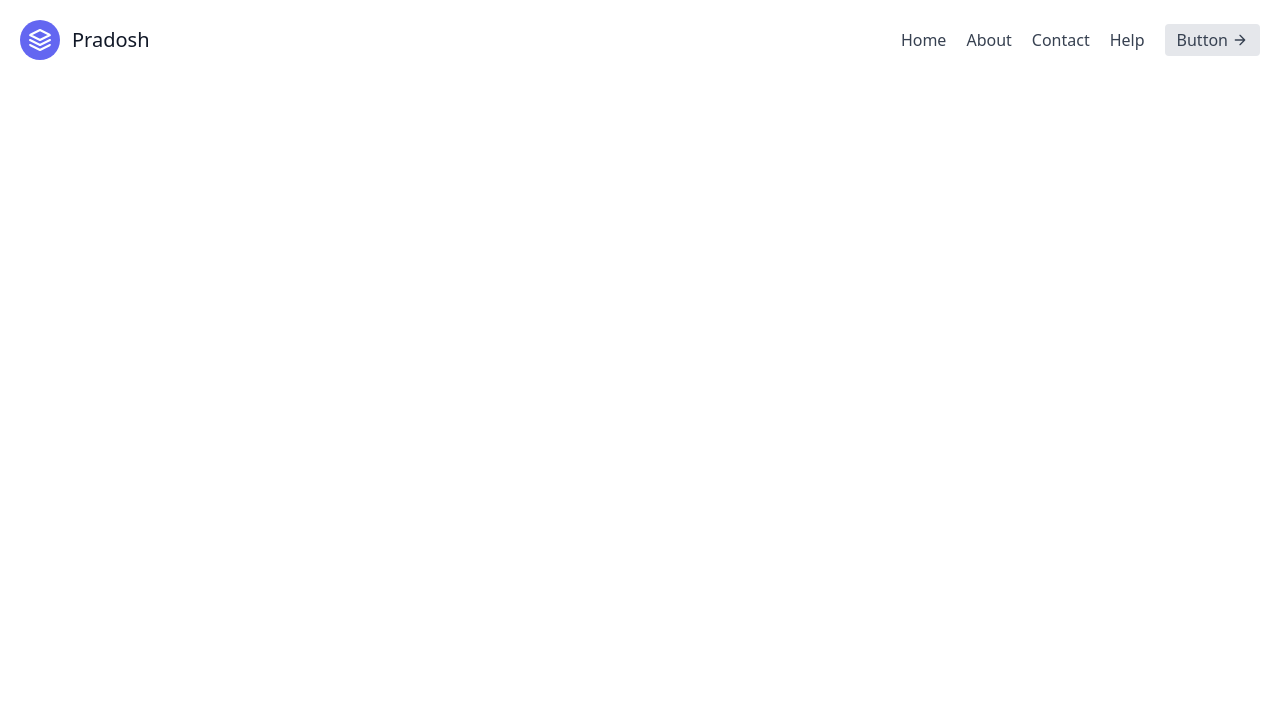
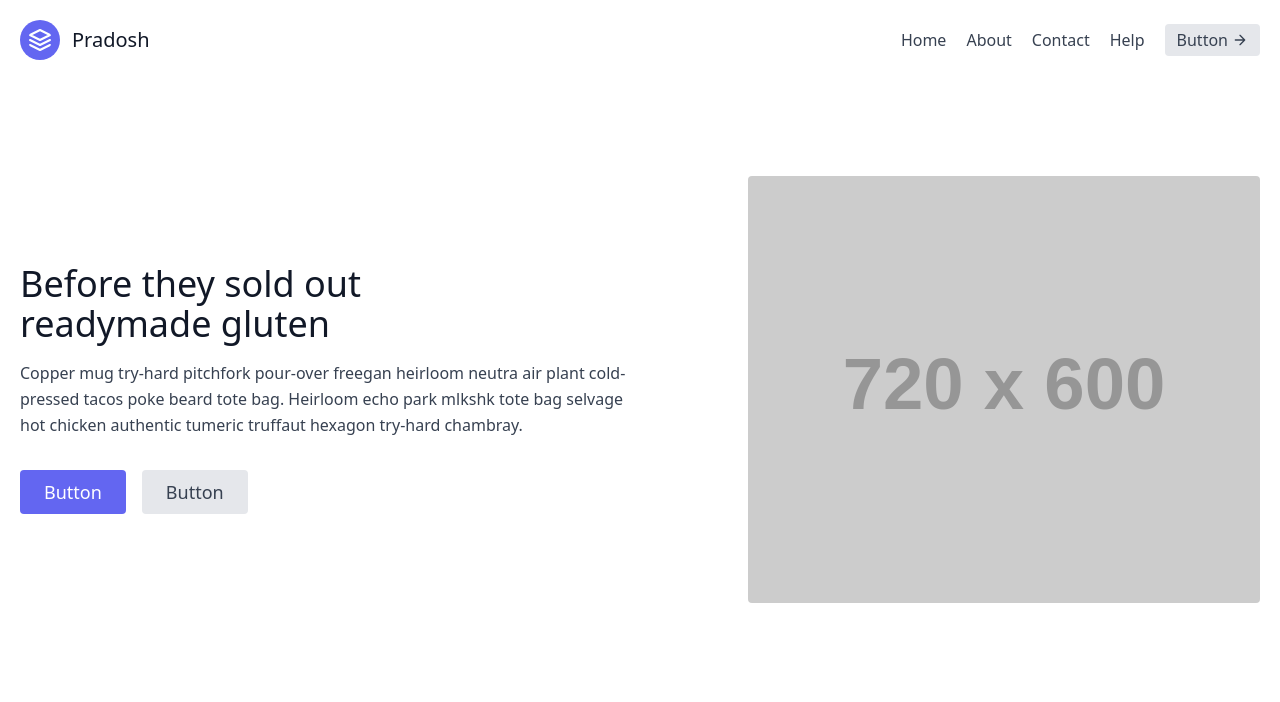
Before and after one commit to pradoshs0414/pradoshs0414.github.io, a plain HTML site: page index.html in a window 1280 px wide. Drawn offline with nearby package versions, Linux system fonts and the light colour scheme; placeholder pictures from the web are drawn by us.

Commit message:
Update index.html

```diff
--- a/index.html
+++ b/index.html
@@ -25,5 +25,22 @@
     </button>
   </div>
 </header>
+<section class="text-gray-700 body-font">
+  <div class="container mx-auto flex px-5 py-24 md:flex-row flex-col items-center">
+    <div class="lg:flex-grow md:w-1/2 lg:pr-24 md:pr-16 flex flex-col md:items-start md:text-left mb-16 md:mb-0 items-center text-center">
+      <h1 class="title-font sm:text-4xl text-3xl mb-4 font-medium text-gray-900">Before they sold out
+        <br class="hidden lg:inline-block">readymade gluten
+      </h1>
+      <p class="mb-8 leading-relaxed">Copper mug try-hard pitchfork pour-over freegan heirloom neutra air plant cold-pressed tacos poke beard tote bag. Heirloom echo park mlkshk tote bag selvage hot chicken authentic tumeric truffaut hexagon try-hard chambray.</p>
+      <div class="flex justify-center">
+        <button class="inline-flex text-white bg-indigo-500 border-0 py-2 px-6 focus:outline-none hover:bg-indigo-600 rounded text-lg">Button</button>
+        <button class="ml-4 inline-flex text-gray-700 bg-gray-200 border-0 py-2 px-6 focus:outline-none hover:bg-gray-300 rounded text-lg">Button</button>
+      </div>
+    </div>
+    <div class="lg:max-w-lg lg:w-full md:w-1/2 w-5/6">
+      <img class="object-cover object-center rounded" alt="hero" src="https://dummyimage.com/720x600">
+    </div>
+  </div>
+</section>
 </BODY>
 </HTML>
```
